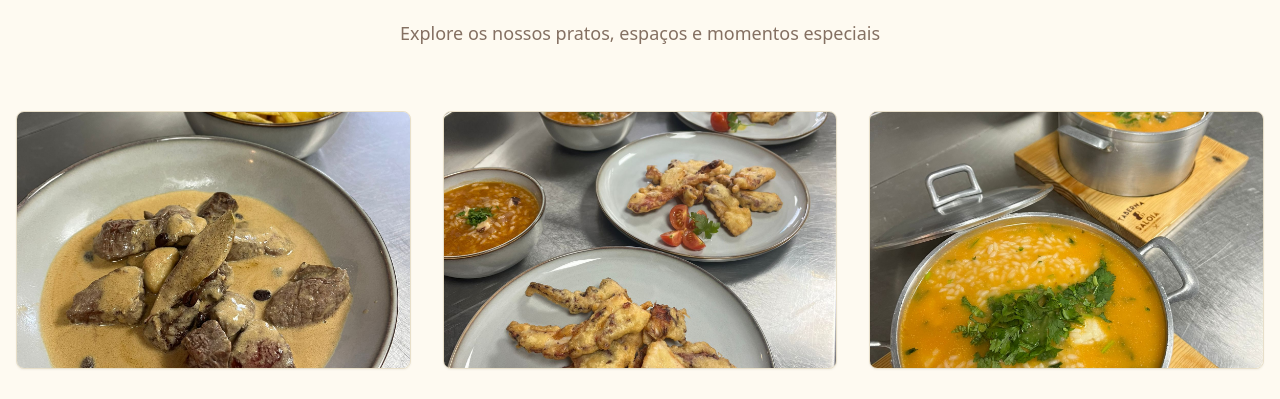
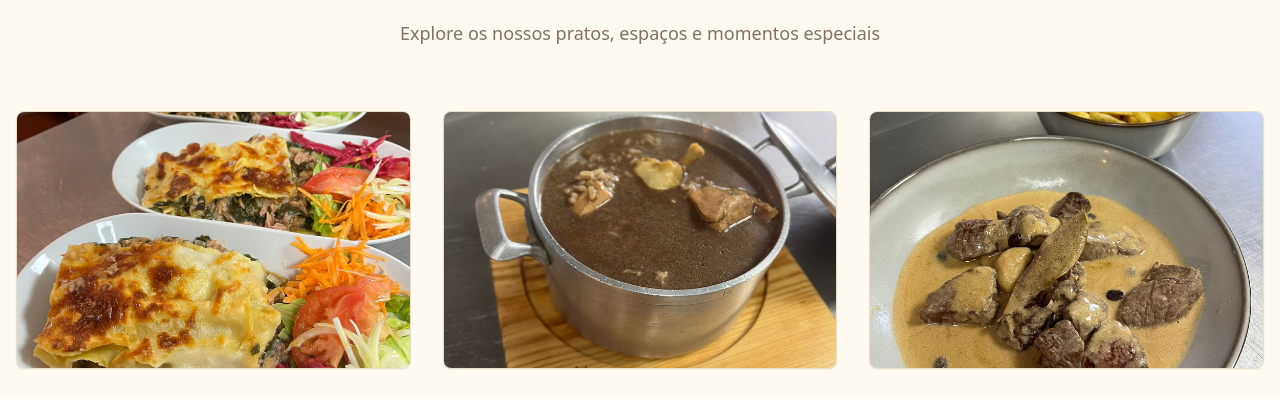
Before and after one commit to raging04/saloia-showcase, a React (Vite) app: page / in a window 1280 px wide. Shown: the part 2032-2431 px from the top of the page. Built offline with nearby package versions, Linux system fonts and the light colour scheme.

Commit message:
Add new dishes to gallery with images
Added 'Lasanha de Atum com Espinafres' and 'Arroz de Cabidela' to the DishGallery component, including their images and descriptions. Uploaded corresponding JPEG files to the public directory.

```diff
--- a/src/components/DishGallery.tsx
+++ b/src/components/DishGallery.tsx
@@ -5,6 +5,20 @@ import { FaPlay, FaEye } from "react-icons/fa";
 
 const DynamicGallery = () => {
   const galleryItems = [
+    {
+      id: 26,
+      name: "Lasanha de Atum com Espinafres",
+      description: "Lasanha cremosa de atum com espinafres frescos, gratinada com queijo e molho bechamel",
+      image: "/lasanha-atum-espinafres.jpeg",
+      type: "image"
+    },
+    {
+      id: 25,
+      name: "Arroz de Cabidela",
+      description: "Arroz de cabidela tradicional português, uma das nossas especialidades! Disponível às quintas-feiras, ao almoço. ",
+      image: "/arroz-cabidela.jpeg",
+      type: "image"
+    },
     {
       id: 24,
       name: "Naquinhos do Lombo com Molho de Café",
```
Also changed, not shown: public/arroz-cabidela.jpeg (added), public/lasanha-atum-espinafres.jpeg (added).
